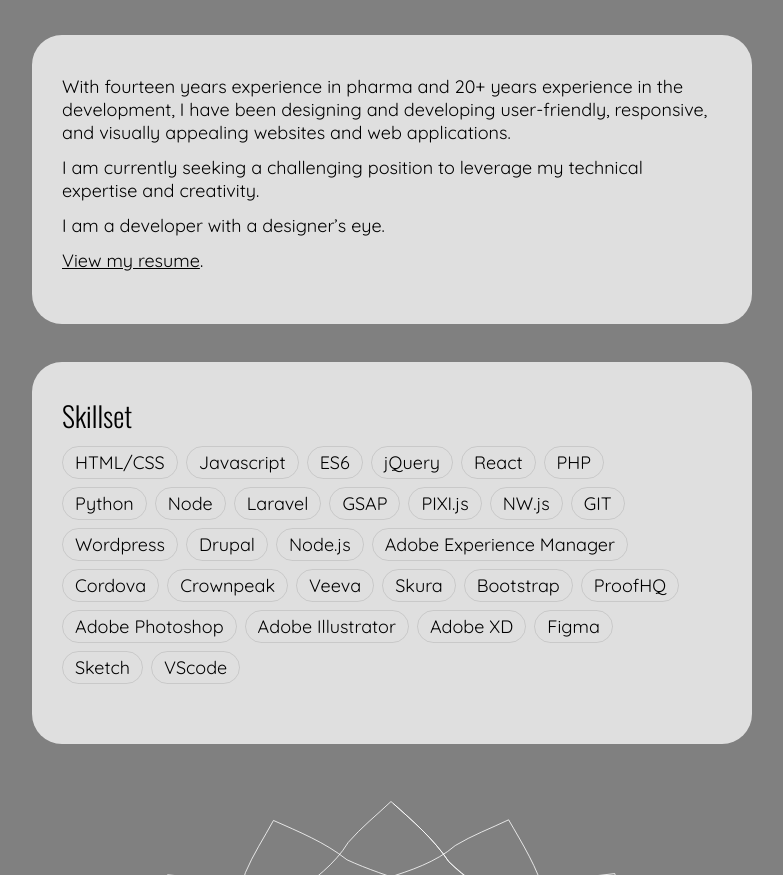
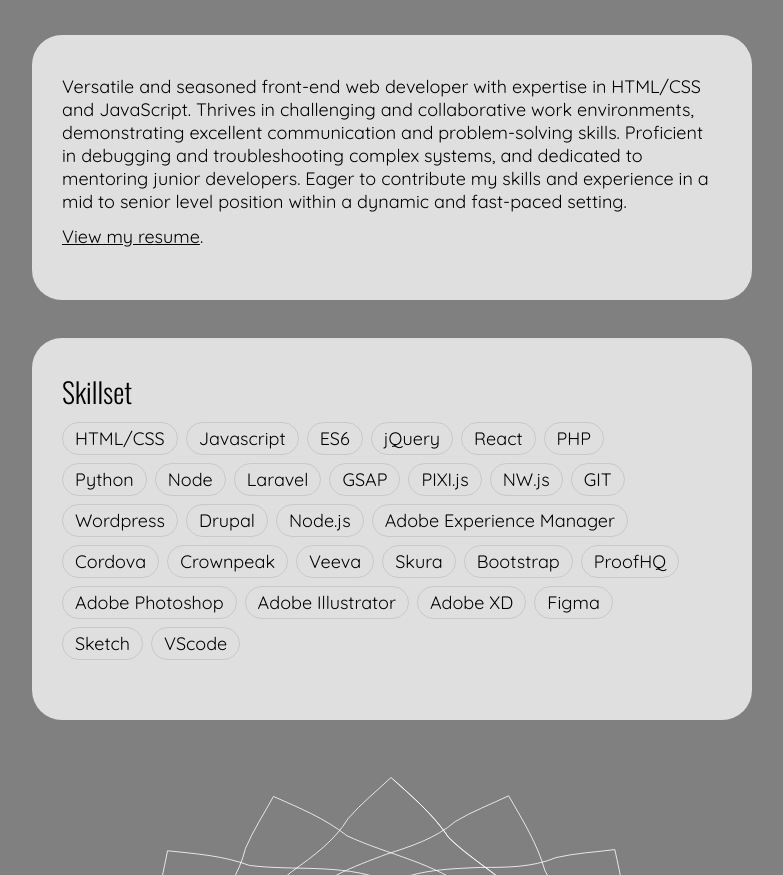
Before and after one commit to northleft/northleft.github.io, a plain HTML site: page index.html in a window 1280 px wide. Shown: the part 915-1790 px from the top of the page, without its empty margins (248-1031 px from the left). Drawn offline with nearby package versions, Linux system fonts and the light colour scheme.

Commit message:
copy update

```diff
--- a/index.html
+++ b/index.html
@@ -65,9 +65,7 @@
       </div></section>
 
       <section id="bio"><div>
-        <p>With fourteen years experience in pharma and 20+ years experience in the development, I have been designing and developing user-friendly, responsive, and visually appealing websites and web applications.</p>
-        <p>I am currently seeking a challenging position to leverage my technical expertise and creativity.</p>
-        <p>I am a developer with a designer&rsquo;s eye.</p>
+        <p>Versatile and seasoned front-end web developer with expertise in HTML/CSS and JavaScript. Thrives in challenging and collaborative work environments, demonstrating excellent communication and problem-solving skills. Proficient in debugging and troubleshooting complex systems, and dedicated to mentoring junior developers. Eager to contribute my skills and experience in a mid to senior level position within a dynamic and fast-paced setting.</p>
         <p><a href="https://docs.google.com/document/d/1XlmVO5PKM2W9uX1nyQJPKGv7b5JGqpg26NSLITytKu8/edit?usp=sharing" target="_blank"><span>View my resume</span></a>.</p>
       </div></section>
 
```
